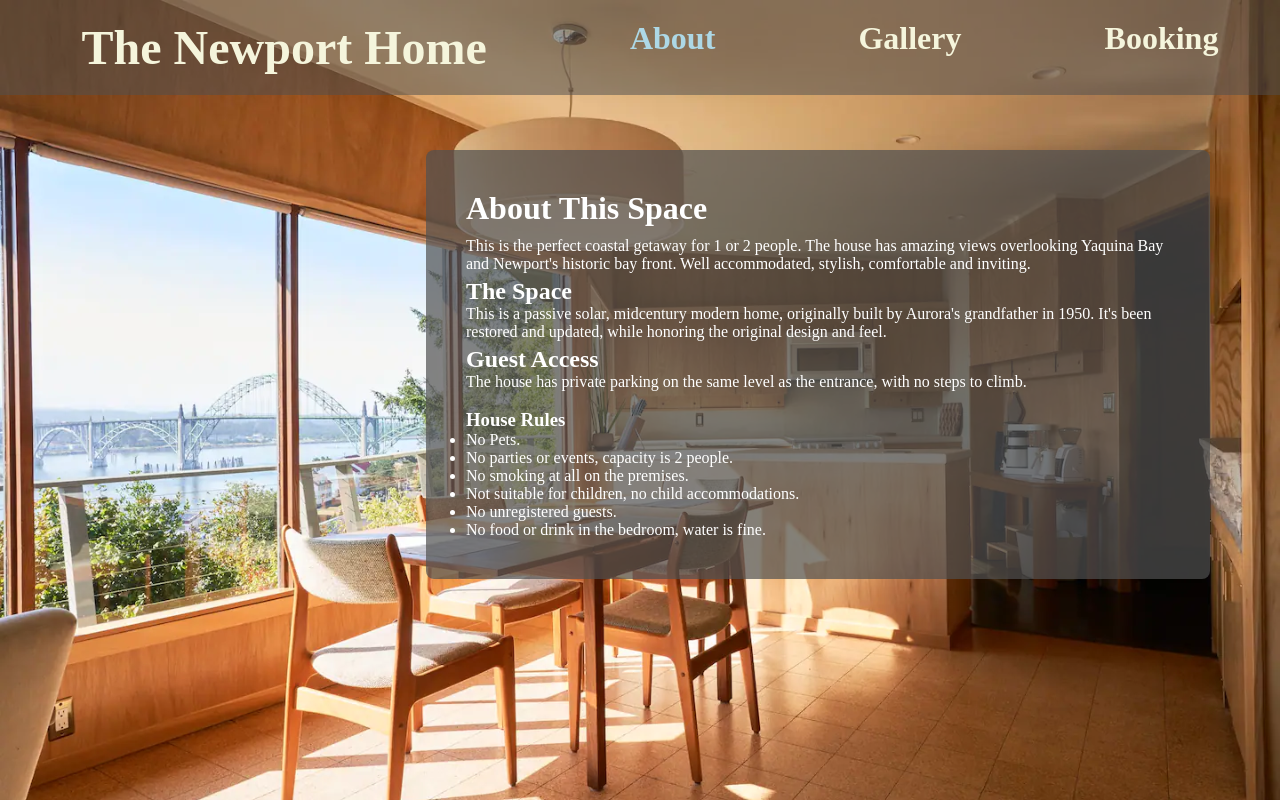
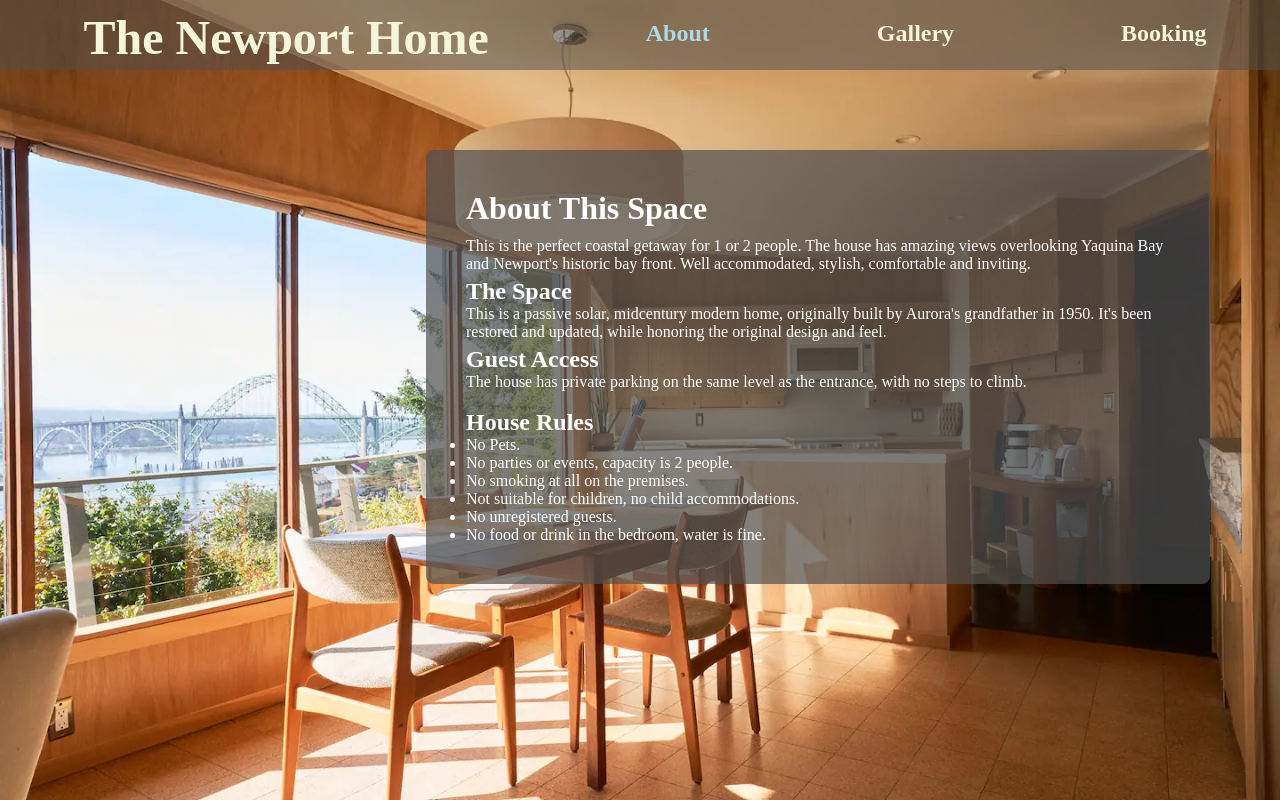
Before and after one commit to PeterwMcClelland/Beach-House, a React (Create React App) app: page /about in a window 1280 px wide. Shown: the top 800 px of the page. Built offline with nearby package versions, Linux system fonts and the light colour scheme.

Commit message:
navbar update

```diff
--- a/src/App.css
+++ b/src/App.css
@@ -66,7 +66,7 @@
     text-decoration: none;
     padding: 10px;
     display: inline-flex;
-    height: 75px;
+    height: 50px;
     background-color: rgb(80 80 80 / 53%);
     top: 0;
     position: sticky;
@@ -85,7 +85,7 @@
     padding-bottom: 20px;
     margin: 10px;
     font-weight: bolder;
-    font-size: xx-large;
+    font-size: x-large;
     /* font-family: 'Bebas Neue', cursive; */
     font-family: 'Roboto Slab', serif;
   }
@@ -213,7 +213,7 @@ a {
 
 #booking{
     font-family: 'Raleway', sans-serif;
-    padding-top: 165px;
+    padding-top: 100px;
     }
 
     .booking-form{
--- a/src/App.js
+++ b/src/App.js
@@ -13,7 +13,7 @@ function App() {
     <>
             <BrowserRouter>
                 <div className="navbar">
-                    <div id="beachhousenav" className="navlink">
+                    <div id="beachhousenav">
                         <NavLink to="/" style={({ isActive }) => ({
                             color: isActive ? 'lightblue' : 'beige' })}>
                             The Newport Home
--- a/src/components/About.js
+++ b/src/components/About.js
@@ -37,7 +37,7 @@ function About() {
             The house has private parking on the same level as the entrance, with no steps to climb.
             </p>
             <br/>
-            <h3>House Rules</h3>
+            <h2>House Rules</h2>
             <ul>
               <li>No Pets.</li>
               <li>No parties or events, capacity is 2 people.</li>
```
